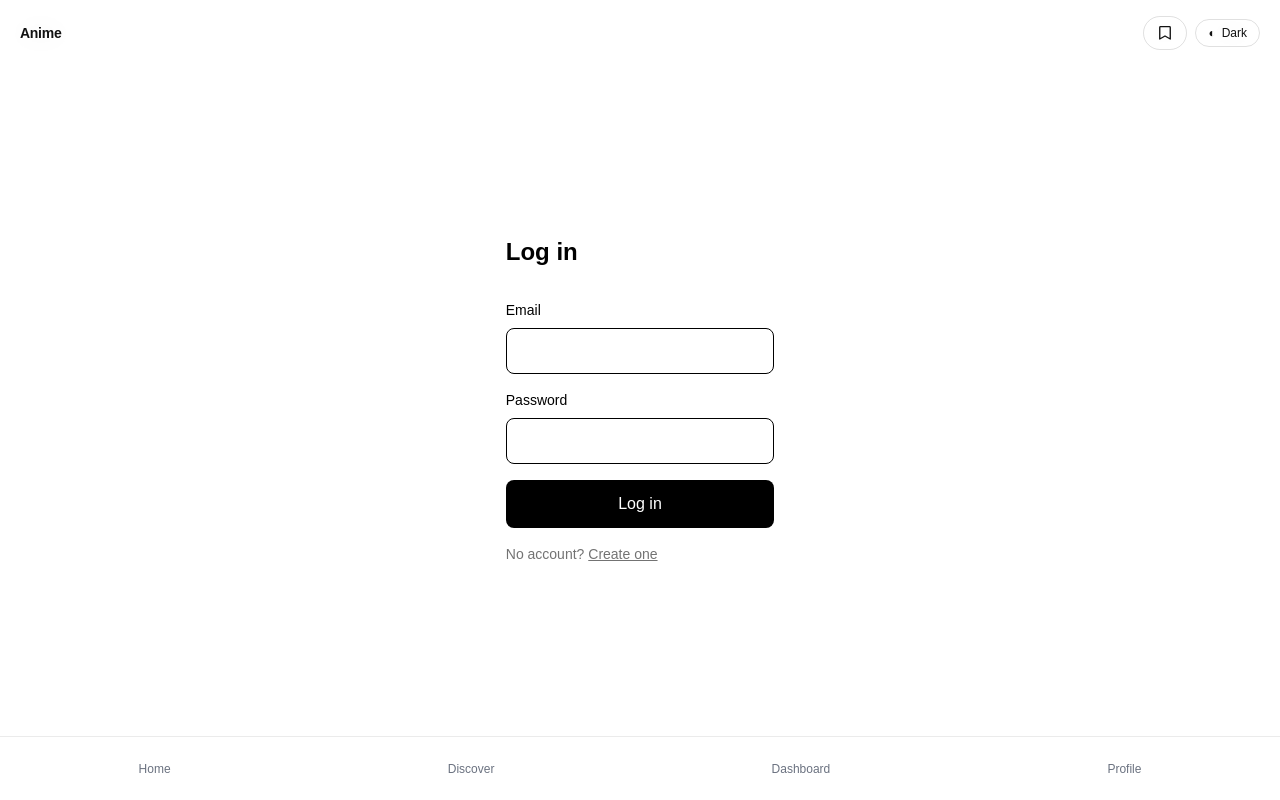
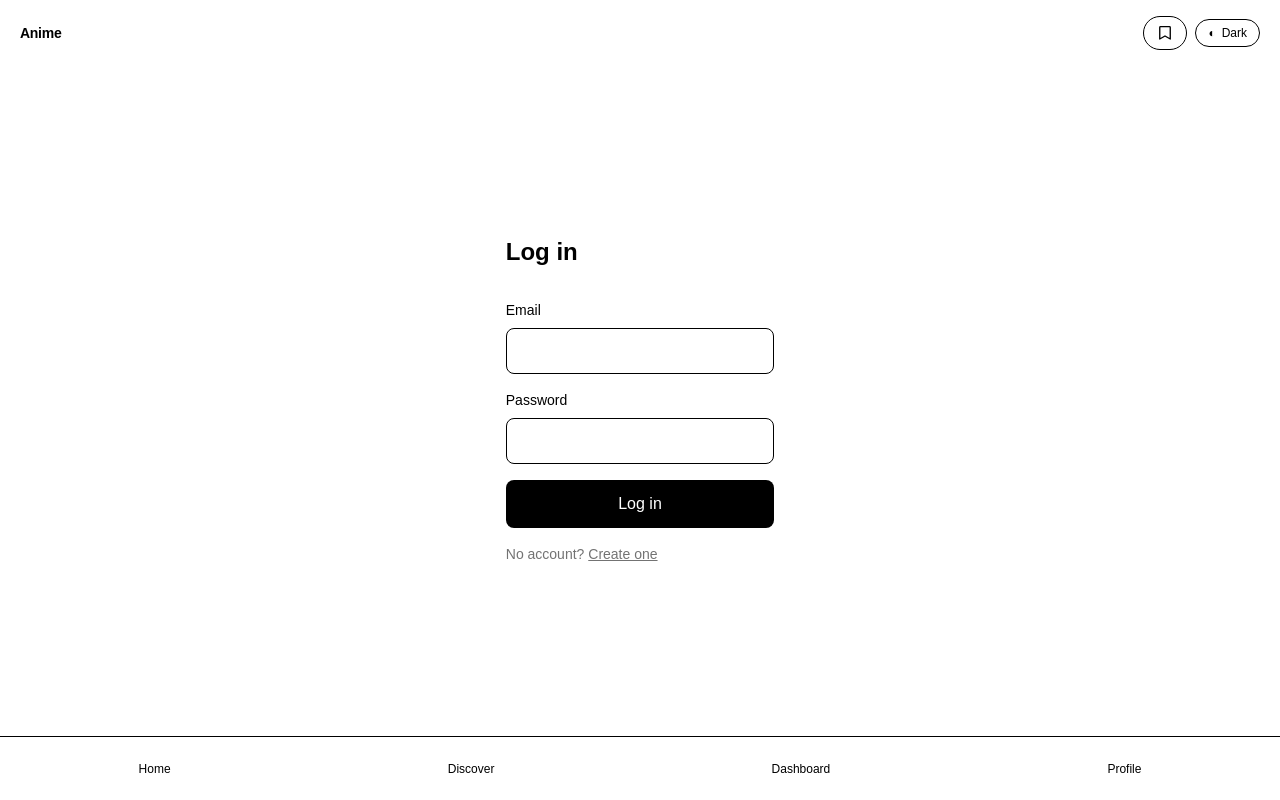
Before and after one commit to icontheegreat/Anime-lovers, a Next.js app in the folder frontend/: page /auth/login in a window 1280 px wide. Built offline with nearby package versions, Linux system fonts and the light colour scheme; no server answers.

Commit message:
fix dark mode and feed sorting

```diff
--- a/frontend/app/globals.css
+++ b/frontend/app/globals.css
@@ -6,7 +6,7 @@
 
 :root {
   background: #ffffff;
-  color: #111111;
+  color: #000000;
   color-scheme: light;
 }
 
@@ -24,7 +24,7 @@ body {
 
 body {
   background: #ffffff;
-  color: #111111;
+  color: #000000;
 
   font-family: Arial, Helvetica, sans-serif;
 
@@ -61,21 +61,14 @@ a {
 /* ========================================================= */
 
 .app-content {
-
   min-height: 100vh;
-
   background: #ffffff;
-
   color: #000000;
-
 }
 
 html.dark .app-content {
-
   background: #000000;
-
   color: #ffffff;
-
 }
 
 /* ========================================================= */
@@ -96,8 +89,8 @@ html.dark .app-content {
 
   padding: 16px 20px;
 
-  background: rgba(255, 255, 255, 0.92);
-  color: #111111;
+  background: #ffffff;
+  color: #000000;
 
   backdrop-filter: blur(12px);
 
@@ -108,11 +101,8 @@ html.dark .app-content {
 }
 
 html.dark .top-header {
-
   background: #000000;
-
   color: #ffffff;
-
 }
 
 .site-logo {
@@ -130,10 +120,10 @@ html.dark .top-header {
   align-items: center;
   gap: 6px;
 
-  border: 1px solid rgba(0, 0, 0, 0.12);
+  border: 1px solid #000000;
 
   background: transparent;
-  color: inherit;
+  color: #000000;
 
   border-radius: 999px;
 
@@ -144,19 +134,23 @@ html.dark .top-header {
 
   transition:
     background-color 0.2s ease,
-    border-color 0.2s ease;
+    border-color 0.2s ease,
+    color 0.2s ease;
 }
 
 .theme-toggle:hover {
-  background: rgba(0, 0, 0, 0.04);
+  background: #000000;
+  color: #ffffff;
 }
 
 html.dark .theme-toggle {
-  border-color: rgba(255, 255, 255, 0.18);
+  border-color: #ffffff;
+  color: #ffffff;
 }
 
 html.dark .theme-toggle:hover {
-  background: rgba(255, 255, 255, 0.06);
+  background: #ffffff;
+  color: #000000;
 }
 
 /* ========================================================= */
@@ -177,9 +171,9 @@ html.dark .theme-toggle:hover {
 
   height: 64px;
 
-  background: rgba(255, 255, 255, 0.94);
+  background: #ffffff;
 
-  border-top: 1px solid rgba(0, 0, 0, 0.08);
+  border-top: 1px solid #000000;
 
   backdrop-filter: blur(14px);
 
@@ -193,18 +187,15 @@ html.dark .theme-toggle:hover {
 }
 
 html.dark .bottom-nav {
-
   background: #000000;
-
-  border-top-color:
-    rgba(255, 255, 255, 0.1);
+  border-top-color: #ffffff;
 }
 
 .bottom-nav-item {
   border: 0;
   background: transparent;
 
-  color: #6b7280;
+  color: #000000;
 
   text-decoration: none;
 
@@ -218,12 +209,12 @@ html.dark .bottom-nav {
 }
 
 .bottom-nav-item.active {
-  color: #111111;
+  color: #000000;
   font-weight: 700;
 }
 
 html.dark .bottom-nav-item {
-  color: #9ca3af;
+  color: #ffffff;
 }
 
 html.dark .bottom-nav-item.active {
@@ -253,88 +244,50 @@ html.dark .bottom-nav-item.active {
 }
 
 /* ========================================================= */
-/* DARK MODE — COMMON TAILWIND UTILITIES                     */
+/* DARK MODE                                                  */
 /* ========================================================= */
 
-html.dark .bg-white {
-  background-color: #000000 !important;
+/*
+ * Keep dark mode strictly black and white.
+ *
+ * IMPORTANT:
+ * Do NOT override .text-black with background-color.
+ * Tailwind's text utilities should control text color.
+ */
 
-}
-
-html.dark .bg-white\/90 {
-  background-color: #000000 !important;
-
-}
-
-html.dark .bg-white\/94 {
-background-color: #000000 !important;
-
-}
-
+html.dark .bg-white,
+html.dark .bg-white\/90,
+html.dark .bg-white\/94,
 html.dark .bg-white\/96 {
   background-color: #000000 !important;
-
 }
 
 html.dark .text-black {
-background-color: #000000 !important;
-
+  color: #ffffff !important;
 }
 
-html.dark .text-neutral-900 {
-background-color: #000000 !important;
-
+html.dark .text-neutral-900,
+html.dark .text-neutral-800,
+html.dark .text-neutral-700,
+html.dark .text-neutral-600,
+html.dark .text-neutral-500 {
+  color: #ffffff !important;
 }
 
-html.dark .text-neutral-800 {
-  color: #f3f4f6 !important;
-}
-
-html.dark .text-neutral-700 {
-  color: #e5e7eb !important;
-}
-
-html.dark .text-neutral-600 {
-  color: #d1d5db !important;
-}
-
-html.dark .text-neutral-500 {
-  color: #9ca3af !important;
-}
-
-html.dark .border,
-html.dark .border-t,
-html.dark .border-r,
-html.dark .border-b,
-html.dark .border-l {
-  border-color:
-    rgba(255, 255, 255, 0.12) !important;
+html.dark .text-white {
+  color: #ffffff !important;
 }
 
 html.dark input,
 html.dark textarea {
   background: #000000;
   color: #ffffff;
-
-  border-color:
-    rgba(255, 255, 255, 0.15);
+  border-color: #ffffff;
 }
 
 html.dark input::placeholder,
 html.dark textarea::placeholder {
-  color: #9ca3af;
-}
-
-/* ========================================================= */
-/* DARK MODE — LINKS/BUTTONS                                 */
-/* ========================================================= */
-
-html.dark .text-white {
-  color: #ffffff !important;
-}
-
-html.dark .hover\:bg-neutral-50:hover {
-  background-color: #000000 !important;
+  color: #ffffff;
 }
 
 /* ========================================================= */
```
